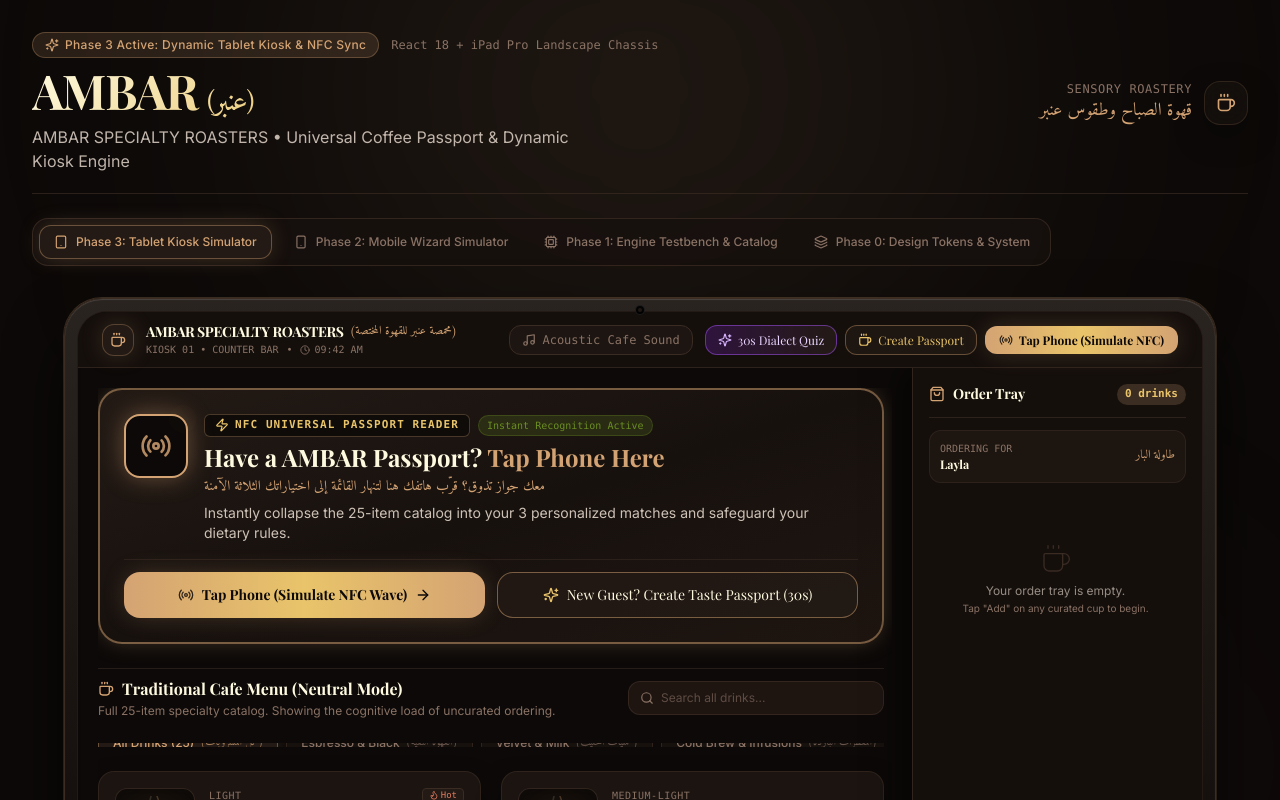
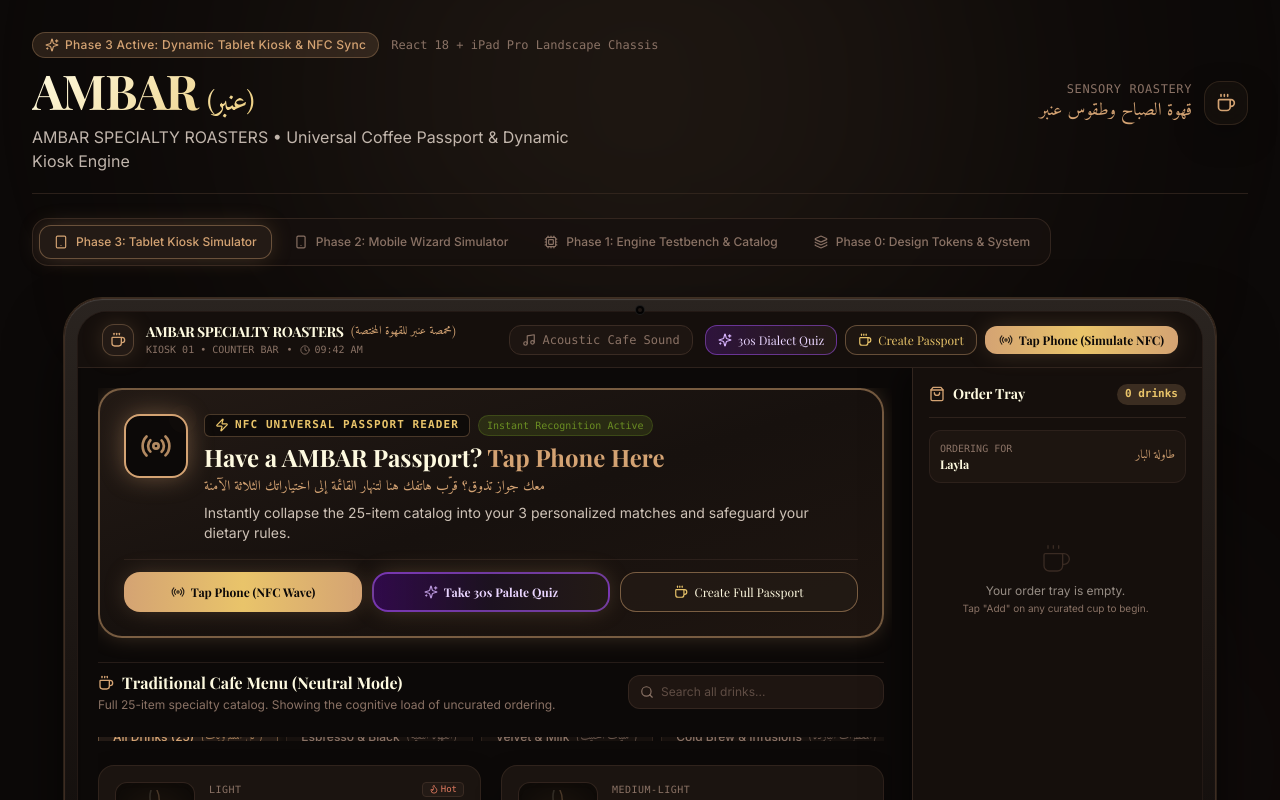
Before and after one commit to mohnoor94/fayrouz, a React (Vite) app: page / in a window 1280 px wide. Shown: the top 800 px of the page. Built offline with nearby package versions, Linux system fonts and the light colour scheme; a web font is replaced by a local one.

Commit message:
feat: map 4-axis quiz to live passport customizations & streamline unsigned guest quiz CTA

```diff
--- a/src/components/kiosk/DialectCalibrationQuizModal.jsx
+++ b/src/components/kiosk/DialectCalibrationQuizModal.jsx
@@ -135,7 +135,7 @@
   onClose,
   onComplete
 }) {
-  const { updateProfile } = useProfile()
+  const { userProfile, updateProfile } = useProfile()
   const [currentStep, setCurrentStep] = useState(0) // 0 to 3
   const [selectedAxes, setSelectedAxes] = useState({
     0: 'T',
@@ -176,10 +176,15 @@
       colors: ['#a855f7', '#d4a373', '#e9c46a', '#ffffff']
     })
 
+    // Polyglot: omnivorous all-weather preferences
     updateProfile({
       dialectCode: 'POLY',
       isPolyglot: true,
-      fluidityScore: 96
+      fluidityScore: 96,
+      temperature: 'any',
+      sweetnessPreference: 'subtle',
+      roastPreference: 'medium',
+      tasteAffinities: ['floral', 'cacao', 'spiced']
     })
 
     onComplete?.('POLY')
@@ -196,9 +201,34 @@
       colors: ['#d4a373', '#e9c46a', '#b87333', '#fefae0']
     })
 
+    // Concrete Customization Mapping:
+    // Axis 1: Philosophy — Terroir (T: Unsweetened, single-origin) vs Alchemy (A: Subtle sweet, spiced Levant)
+    const isTerroir = selectedAxes[0] === 'T'
+    const sweetnessPreference = isTerroir ? 'unsweetened' : 'subtle'
+    const affinities = isTerroir ? ['floral', 'citrus'] : ['spiced', 'silky']
+
+    // Axis 2: Frequency — Luminous (L: Light roast, bright acid) vs Deep (D: Dark roast, bold cacao)
+    const isLuminous = selectedAxes[1] === 'L'
+    const roastPreference = isLuminous ? 'light' : 'dark'
+    const palateScore = isLuminous ? 3 : 7
+
+    // Axis 3: Texture — Naked (N: 0 milk, pure black) vs Silk (S: Oat microfoam, velvety latte)
+    const isNaked = selectedAxes[2] === 'N'
+    const preferredMilk = isNaked ? null : (userProfile?.preferredMilk || 'oat')
+
+    // Axis 4: Rhythm — Ritual (R: Steaming hot ceremonial) vs Velocity (V: Chilled flash-iced)
+    const isRitual = selectedAxes[3] === 'R'
+    const temperature = isRitual ? 'hot' : 'iced'
+
     updateProfile({
       dialectCode: finalCode,
-      isPolyglot: false
+      isPolyglot: false,
+      sweetnessPreference,
+      roastPreference,
+      palateScore,
+      preferredMilk,
+      temperature,
+      tasteAffinities: affinities
     })
 
     onComplete?.(finalCode)
--- a/src/components/kiosk/DynamicCuratedMenu.jsx
+++ b/src/components/kiosk/DynamicCuratedMenu.jsx
@@ -139,12 +139,11 @@
             </div>
           </div>
 
-          {/* The 16 Dialects™ Interactive Identity Actions */}
-          <div className="flex flex-wrap items-center gap-2.5 w-full lg:w-auto flex-shrink-0">
+          {/* The 16 Dialects™ Interactive Identity Card */}
           <button
             type="button"
             onClick={() => { soundFx.playTap(); setIsDossierOpen(true); }}
-              className="flex-1 sm:flex-initial px-3.5 sm:px-4 py-2 rounded-2xl bg-gradient-to-br from-fayrouz-obsidian via-[#231711] to-fayrouz-obsidian border-2 border-fayrouz-gold/60 hover:border-fayrouz-gold shadow-amber-glow flex items-center gap-3 text-left transition-all hover:scale-[1.02] cursor-pointer group max-w-full"
+            className="w-full lg:w-auto px-4 py-2.5 rounded-2xl bg-gradient-to-br from-fayrouz-obsidian via-[#231711] to-fayrouz-obsidian border-2 border-fayrouz-gold/60 hover:border-fayrouz-gold shadow-amber-glow flex items-center gap-3 text-left transition-all hover:scale-[1.01] cursor-pointer group max-w-full flex-shrink-0"
             title="Click to explore your certified 16 Dialects™ full identity dossier"
           >
             {/* 4-Letter Acronym Emblem */}
@@ -172,18 +171,6 @@
               </span>
             </div>
           </button>
-
-            {/* Quick 30-Sec Palate Quiz Button */}
-            <button
-              type="button"
-              onClick={() => { soundFx.playTap(); setIsQuizOpen(true); }}
-              className="px-3.5 py-2.5 rounded-2xl bg-fayrouz-surface/90 hover:bg-fayrouz-surface border border-fayrouz-amber/40 hover:border-fayrouz-gold text-fayrouz-gold flex items-center gap-1.5 text-xs font-mono font-bold transition-all hover:scale-[1.02] cursor-pointer shadow-sm flex-shrink-0"
-              title="Calibrate or discover your coffee dialect in 30 seconds"
-            >
-              <Sparkles className="w-3.5 h-3.5 text-fayrouz-gold" />
-              <span>Take Palate Quiz</span>
-            </button>
-          </div>
         </div>
 
         {/* Tier 2: Dedicated Taste Radar & Dietary Guardrails Ribbon */}
--- a/src/components/kiosk/InitialStateMenu.jsx
+++ b/src/components/kiosk/InitialStateMenu.jsx
@@ -5,6 +5,7 @@
 import { BRAND_CONFIG } from '../../constants/brandConfig'
 import KioskItemCard from './KioskItemCard'
 import ItemCustomizerModal from './ItemCustomizerModal'
+import DialectCalibrationQuizModal from './DialectCalibrationQuizModal'
 import { Radio, Sparkles, Coffee, Search, ArrowRight, Zap, ShieldCheck } from 'lucide-react'
 
 const CATEGORY_TABS = [
@@ -17,10 +18,11 @@
 ]
 
 export default function InitialStateMenu({ onAdd }) {
-  const { rawMenuData, triggerNfcSync, isSyncing, userProfile, setIsKioskWizardOpen } = useProfile()
+  const { rawMenuData, triggerNfcSync, isSyncing, userProfile, setIsKioskWizardOpen, completeProfile } = useProfile()
   const [activeTab, setActiveTab] = useState('all')
   const [searchQuery, setSearchQuery] = useState('')
   const [customizingItem, setCustomizingItem] = useState(null)
+  const [isDialectQuizOpen, setIsDialectQuizOpen] = useState(false)
 
   const handleNfcTap = () => {
     soundFx.playNfcBeam()
@@ -86,13 +88,26 @@
           </div>
         </div>
 
-        {/* Action Row: Two 50/50 responsive grid buttons that fit smoothly on any kiosk screen */}
-        <div className="grid grid-cols-1 sm:grid-cols-2 gap-3 pt-3 border-t border-fayrouz-border/60 relative z-10">
-          <div className="py-3 px-4 rounded-2xl bg-gradient-to-r from-fayrouz-amber via-fayrouz-gold to-fayrouz-amber text-fayrouz-obsidian font-serif font-bold text-xs sm:text-sm shadow-amber-glow flex items-center justify-center gap-2 group-hover:scale-[1.01] transition-transform">
-            <Radio className={`w-4 h-4 ${isSyncing ? 'animate-spin' : 'animate-pulse'}`} />
-            <span>{isSyncing ? 'Beaming Passport...' : 'Tap Phone (Simulate NFC Wave)'}</span>
-            <ArrowRight className="w-4 h-4" />
+        {/* Action Row: 3 intuitive paths for unsigned walk-in guests */}
+        <div className="grid grid-cols-1 sm:grid-cols-3 gap-2.5 pt-3 border-t border-fayrouz-border/60 relative z-10">
+          <div className="py-2.5 px-3 rounded-2xl bg-gradient-to-r from-fayrouz-amber via-fayrouz-gold to-fayrouz-amber text-fayrouz-obsidian font-serif font-bold text-xs shadow-amber-glow flex items-center justify-center gap-1.5 group-hover:scale-[1.01] transition-transform cursor-pointer">
+            <Radio className={`w-3.5 h-3.5 ${isSyncing ? 'animate-spin' : 'animate-pulse'}`} />
+            <span className="truncate">{isSyncing ? 'Beaming...' : 'Tap Phone (NFC Wave)'}</span>
           </div>
+
+          <button
+            type="button"
+            onClick={(e) => {
+              e.stopPropagation()
+              soundFx.playTap()
+              setIsDialectQuizOpen(true)
+            }}
+            className="py-2.5 px-3 rounded-2xl bg-gradient-to-r from-purple-950/70 via-[#1c121f] to-fayrouz-surface border-2 border-purple-500/60 hover:border-purple-400 text-purple-200 font-serif font-bold text-xs flex items-center justify-center gap-1.5 transition-all shadow-amber-glow cursor-pointer hover:scale-[1.01]"
+            title="Calibrate your palate in 30 seconds without creating an account"
+          >
+            <Sparkles className="w-3.5 h-3.5 text-purple-300 flex-shrink-0 animate-pulse" />
+            <span className="truncate">Take 30s Palate Quiz</span>
+          </button>
 
           <button
             type="button"
@@ -101,10 +116,11 @@
               soundFx.playTap()
               setIsKioskWizardOpen(true)
             }}
-            className="py-3 px-4 rounded-2xl bg-fayrouz-surface/90 hover:bg-fayrouz-surface border border-fayrouz-amber/50 hover:border-fayrouz-amber text-fayrouz-cream font-serif text-xs sm:text-sm flex items-center justify-center gap-2 transition-all shadow-sm cursor-pointer"
+            className="py-2.5 px-3 rounded-2xl bg-fayrouz-surface/90 hover:bg-fayrouz-surface border border-fayrouz-amber/50 hover:border-fayrouz-amber text-fayrouz-cream font-serif text-xs flex items-center justify-center gap-1.5 transition-all shadow-sm cursor-pointer"
+            title="Create your complete taste passport with dietary rules"
           >
-            <Sparkles className="w-4 h-4 text-fayrouz-gold" />
-            <span>New Guest? Create Taste Passport (30s)</span>
+            <Coffee className="w-3.5 h-3.5 text-fayrouz-gold flex-shrink-0" />
+            <span className="truncate">Create Full Passport</span>
           </button>
         </div>
       </motion.div>
@@ -173,6 +189,17 @@
         onClose={() => setCustomizingItem(null)}
         onConfirmAdd={(customized) => onAdd(customized)}
       />
+
+      {/* 30-Second Dialect Calibration Quiz Modal for Unsigned Guests */}
+      <DialectCalibrationQuizModal
+        isOpen={isDialectQuizOpen}
+        onClose={() => setIsDialectQuizOpen(false)}
+        onComplete={() => {
+          setIsDialectQuizOpen(false)
+          completeProfile()
+          triggerNfcSync()
+        }}
+      />
     </div>
   )
 }
```
Lines whose indentation alone changed are shown as unchanged.
